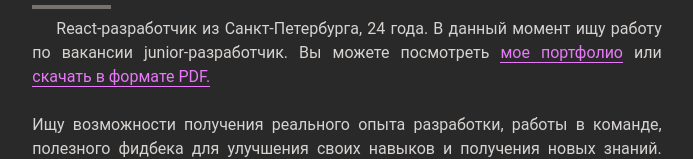
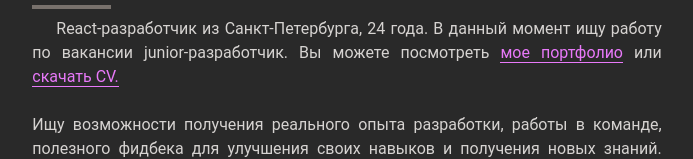
Before and after one commit to ilyasudakov/portfolio-react, a Next.js app: page / in a window 1280 px wide. Shown: the part 251-410 px from the top of the page, without its empty margins (293-986 px from the left). Built offline with nearby package versions, Linux system fonts and the light colour scheme.

Commit message:
Update links to portfolio

```diff
--- a/src/pages/index.tsx
+++ b/src/pages/index.tsx
@@ -8,9 +8,9 @@ import { bioPeriods, projectsList } from "../data/landing";
 import GithubIcon from "/public/svg/github.svg";
 import MailIcon from "/public/svg/mail.svg";
 import LinkedInIcon from "/public/svg/linkedin.svg";
-const FIGMA_PORTFOLIO_URL =
-  process.env.FIGMA_PORTFOLIO_URL ??
-  "https://www.figma.com/proto/N9A228oZBWtkEzGehdigGe/%D0%9F%D0%BE%D1%80%D1%82%D1%84%D0%BE%D0%BB%D0%B8%D0%BE?node-id=1%3A10&scaling=contain&page-id=0%3A1&starting-point-node-id=1%3A10";
+const GOOGLE_DRIVE_CV_PDF_URL =
+  process.env.GOOGLE_DRIVE_CV_PDF_URL ??
+  "https://drive.google.com/file/d/1diMfqmYiNQolebKW7Os1EE6KuwW7zfw2/view?usp=sharing";
 const GOOGLE_DRIVE_PORTFOLIO_PDF_URL =
   process.env.GOOGLE_DRIVE_PORTFOLIO_PDF_URL ??
   "https://drive.google.com/file/d/1ONZx1O9ax6Omrt9rMSWZNFjkKB6sl6fC/view?usp=sharing";
@@ -151,12 +151,11 @@ const About: React.FC = () => {
         <div className="indent-6">
           React-разработчик из Санкт-Петербурга, 24 года. В данный момент ищу
           работу по вакансии junior-разработчик. Вы можете посмотреть{" "}
-          <OutsideLink href={FIGMA_PORTFOLIO_URL}>мое портфолио</OutsideLink>{" "}
+          <OutsideLink href={GOOGLE_DRIVE_PORTFOLIO_PDF_URL}>
+            мое портфолио
+          </OutsideLink>{" "}
           или
-          <OutsideLink href={GOOGLE_DRIVE_PORTFOLIO_PDF_URL}>
-            {" "}
-            скачать в формате PDF.
-          </OutsideLink>
+          <OutsideLink href={GOOGLE_DRIVE_CV_PDF_URL}> скачать CV.</OutsideLink>
         </div>
         <br />
         Ищу возможности получения реального опыта разработки, работы в команде,
```
